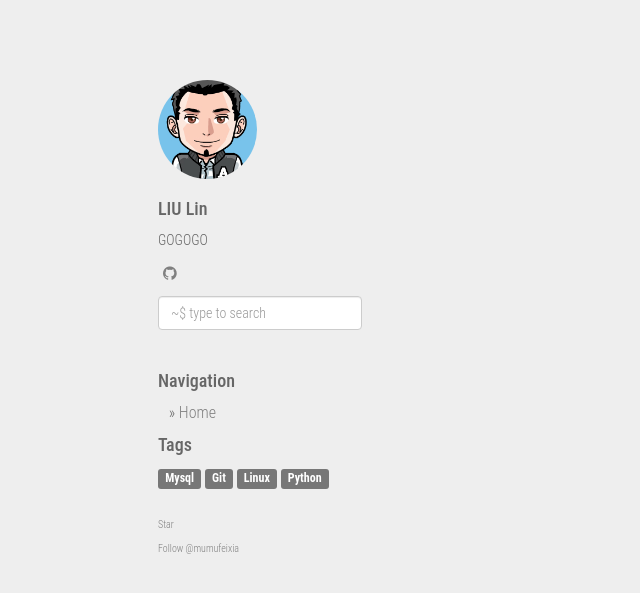
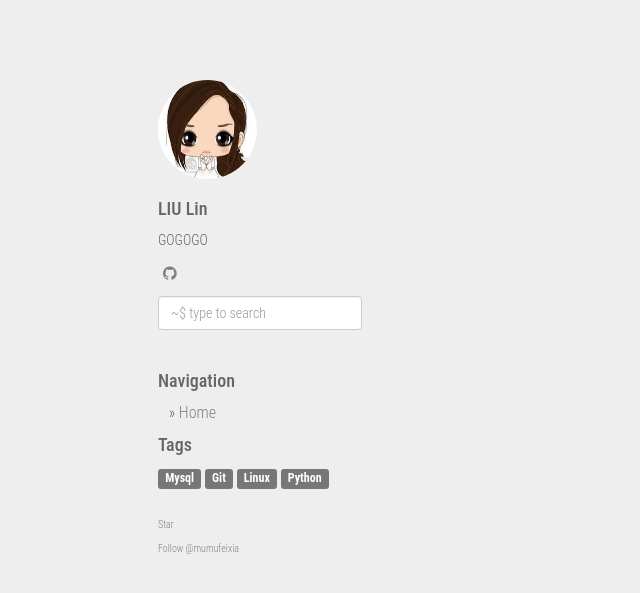
Before and after one commit to mumufeixia/mumufeixia.github.io, a Jekyll site: the page built from index.html, in a window 1280 px wide. Shown: the top 593 px of the page, without its empty margins (0-640 px from the left). Built offline with Jekyll 4.4.1, drawn with Linux system fonts in a browser that asks for light colours; the list of posts is cut into pages by our own code.

Commit message:
Update main_right.html

```diff
--- a/_includes/main_right.html
+++ b/_includes/main_right.html
@@ -1,7 +1,7 @@
 <div class="col-lg-3" id="main_right">
     <div id='about' style="margin-bottom: 20px">
         <p>
-            <img src='{{site.url}}/public/images/profile.png' id="profile"/>
+            <img src='{{site.url}}/public/images/images.jpg' id="profile"/>
         </p>
     </div>
     <div>
```
